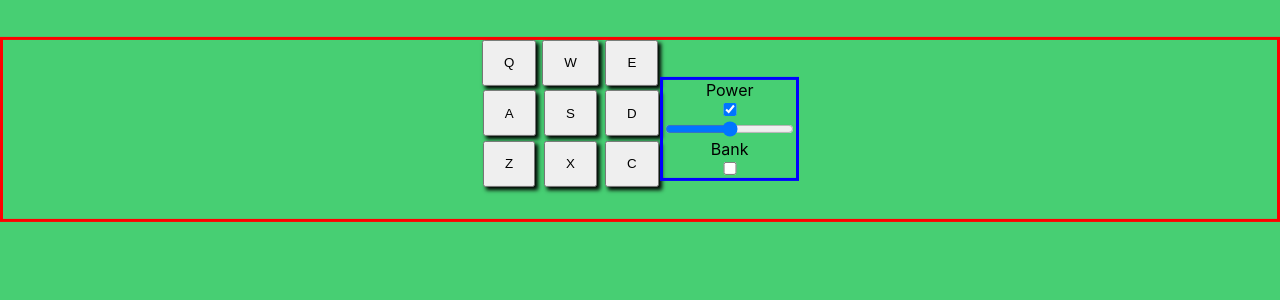
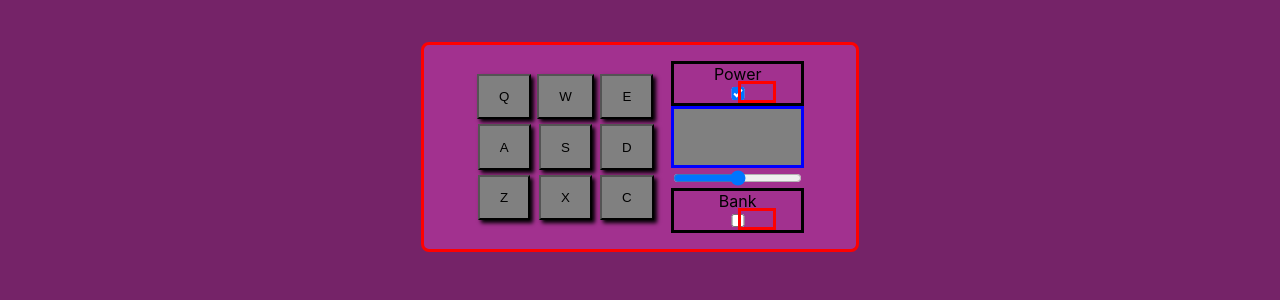
Before and after one commit to macluiggy/drum-machine-free-code-camp, a React (Create React App) app: page / in a window 1280 px wide. Shown: the top 300 px of the page. Built offline with nearby package versions, Linux system fonts and the light colour scheme.

Commit message:
styling the switch toggles

```diff
--- a/src/components/InputWithLabel.jsx
+++ b/src/components/InputWithLabel.jsx
@@ -1,7 +1,7 @@
 import React from 'react';
 const InputWithLabel = ({ type, id, name, children, fn, toggle }) => {
 	return (
-		<>
+		<form>
 			<label htmlFor={id}>{children}</label>
 			<input
 			 type={type}
@@ -9,7 +9,8 @@ const InputWithLabel = ({ type, id, name, children, fn, toggle }) => {
 			 name={name}
 			 onClick={fn}
 			 defaultChecked={toggle} />
-		</>
+			<span className="slider"></span>
+		</form>
 		)
 }
 export default InputWithLabel
--- a/src/components/Main.jsx
+++ b/src/components/Main.jsx
@@ -27,7 +27,7 @@ const Main = ({ state, switchPower, switchBank, switchVolume, changeClipText })
 				 type='checkbox'
 				 fn={(e) => switchPower(e.target.checked)}
 				 toggle={power} >Power</InputWithLabel>
-				 <span>{clipText}</span>
+				 <span className='clip_description'>{clipText}</span>
 				 <input type="range" onChange={(e) => {
 				 	//console.log(e.target.value)
 				 	changeClipText(`volume: ${Math.floor(e.target.value)}`)
--- a/src/index.css
+++ b/src/index.css
@@ -5,7 +5,7 @@ body {
     sans-serif;
   -webkit-font-smoothing: antialiased;
   -moz-osx-font-smoothing: grayscale;
-  background-color: #47cf73;
+  background-color: rgba(117, 35, 104, 1);
   transform: translateY(20%);
   -ms-transform: translateY(30%);
 }
--- a/src/sass/main.scss
+++ b/src/sass/main.scss
@@ -2,14 +2,25 @@
 
 #drum-machine {
 	@include border(red);
+	border-radius: 0.5em;
 	text-align: center;
 	display: flex;
 	flex-direction: column;
 	@media screen and (min-width:  400px) {
 		flex-direction: row;
+		width: 25em;
+		.drum_pad_container {
+			margin-right: 1em;
+			margin-bottom: 0em !important;
+
+		}
 	}
 	justify-content: center;
 	align-items: center;
+	background-color: rgba(162, 49, 143, 1);
+	padding: 1em;
+	width: 80%;
+	margin: auto;
 	.drum_pad_container {
 		display: grid;
 		grid-gap: 0.3em;
@@ -20,12 +31,41 @@
 			button {
 				padding: 1em 1.5em;
 				@include box-shadow(3px, 3px, 4px, black);
+				background-color: gray;
 			}
 		}
 	}
 	#display {
-		@include border(blue);
+		//@include border(blue);
 		display: flex;
 		flex-direction: column;
+		form {
+			@include border(black);
+			display: flex;
+			flex-direction: column;
+			position: relative;
+			input {
+				@include border(red);
+			}
+			.slider {
+				@include border(red);
+				width: 2em;
+				margin: auto;
+				height: 2vh;
+				position: absolute;
+				bottom: 0px;
+				left: 50%;
+			}
+			input:checked {
+			}
+		}
+		.clip_description {
+			@include border(blue);
+			height: 7vh;
+			display: flex;
+			align-items: center;
+			justify-content: center;
+			background-color: gray;
+		}
 	}
 }
```
